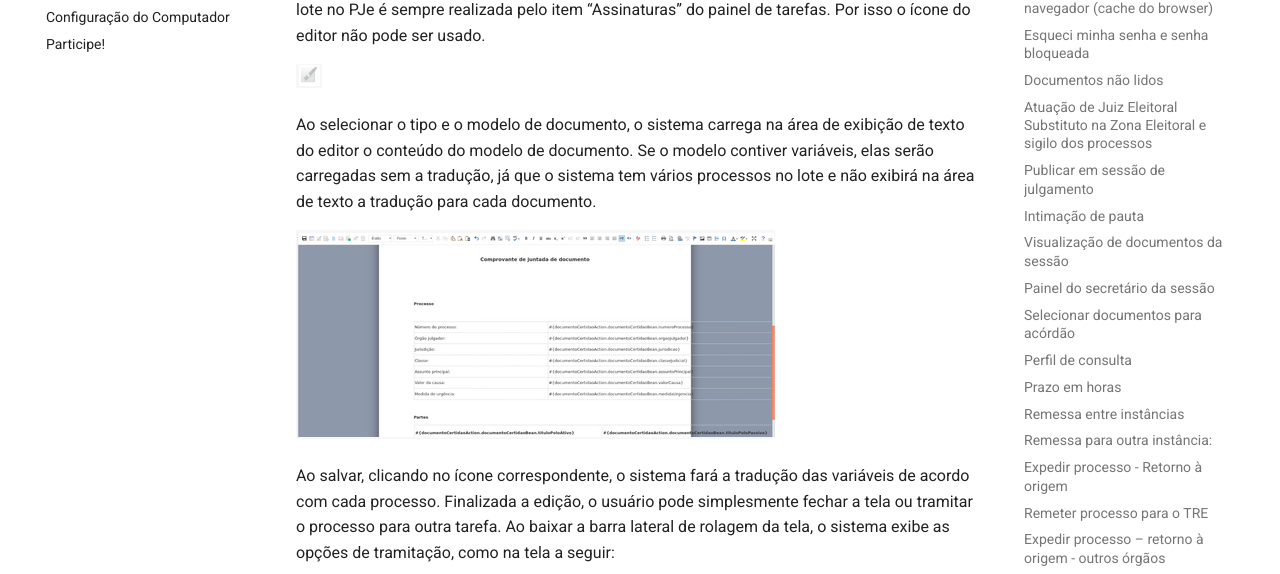
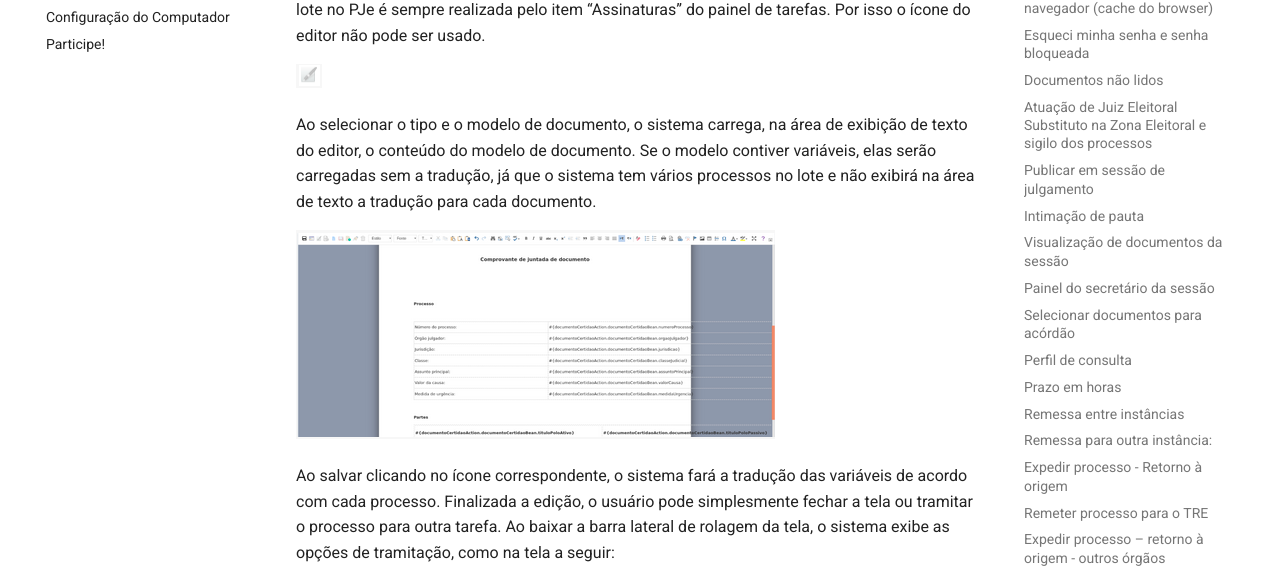
Before and after one commit to PJeJE/dicas_versao_1, an MkDocs documentation site: the page built from docs/dicas.md, in a window 1280 px wide and 900 px high, scrolled down 32878 px. Shown: the part 145-719 px from the top of the window. Built offline with MkDocs 1.6.1 and Material for MkDocs 9.7.7, drawn with Linux system fonts in a browser that asks for light colours; nearby versions of some CDN libraries; some of the changed text lies outside the part shown.

```diff
--- a/docs/dicas.md
+++ b/docs/dicas.md
@@ -777,13 +777,13 @@ A despeito de todas as viabilidades técnicas, recomenda-se a utilização da pr
 
 ## Minutar em lote
 
-As tarefas de construção de documentos  como minutar ato ou elaborar documentos, podem ser executadas individualmente ou em lote (mais de um processo por vez). Para construir documentos em lote, deve-se selecionar os processos de alguma tarefa onde a minuta em lote esteja habilitada (atualmente quase todas estão), por meio do campo de seleção disponível ao lado do cabeçalho do processo.
+As  tarefas  de  construção  de  documentos  como  minutar  ato  ou  elaborar documentos, podem ser executadas individualmente ou em lote (mais de um processo por vez). Para construir documentos em lote, deve-se selecionar os processos de alguma tarefa  onde  a minuta em lote esteja habilitada (atualmente quase todas estão), por meio do campo de seleção disponível ao lado do cabeçalho do processo.
 
 
 ![Campo de seleção](img/minutalote1.png)
 
 
-Pode-se também selecionar todos os processos da página por meio do campo de seleção que fica logo abaixo dos agrupadores de  PROCESSOS/ETIQUETAS.  Selecionando  essa opção, todos os processos daquela página serão incluídos no lote. Lembramos que o limite de processos por página é 30.
+Pode-se, também, selecionar todos os processos da página por meio do campo de seleção que fica logo abaixo dos agrupadores de PROCESSOS/ETIQUETAS.  Selecionando  essa opção, todos os processos daquela página serão incluídos no lote. Lembramos que o limite de processos por página é 30.
 
 
 ![Processos e Etiquetas](img/minutarlote2.png)
@@ -819,19 +819,19 @@ Perceba que o ícone de assinatura fica sempre desabilitado no minutar em lote.
 ![Ícone assinatura desabilitado](img/minutalote7.png)
 
 
-Ao selecionar o tipo e o modelo de documento, o sistema carrega na área de exibição de texto do editor  o  conteúdo do modelo de documento.  Se o  modelo contiver variáveis, elas serão carregadas sem a tradução, já que o sistema tem vários processos no lote e não exibirá na área de texto a tradução para cada documento.
+Ao selecionar o tipo e o modelo de documento, o sistema carrega, na área de exibição de texto do editor, o conteúdo do modelo de documento.  Se o  modelo contiver variáveis, elas serão carregadas sem a tradução, já que o sistema tem vários processos no lote e não exibirá na área de texto a tradução para cada documento.
 
 
 ![Variáveis não traduzidas](img/minutalote8.png)
 
 
-Ao salvar, clicando no ícone correspondente, o sistema fará a tradução das variáveis  de acordo com cada processo. Finalizada a edição, o usuário pode simplesmente fechar a tela ou tramitar o processo para outra tarefa. Ao baixar a barra lateral de rolagem da tela, o sistema exibe as opções de tramitação, como na tela a seguir:
+Ao salvar clicando no ícone correspondente, o sistema fará  a  tradução das variáveis  de acordo com cada processo. Finalizada a edição, o usuário pode simplesmente fechar a tela ou tramitar o processo para outra tarefa. Ao baixar a barra lateral de rolagem da tela, o sistema exibe as opções de tramitação, como na tela a seguir:
 
 
 ![Transições](img/minutalote9.png)
 
 
-Pode-se acionar o botão “Cancelar” e pode-se também alterar para quais tarefas cada processo irá a seguir, finalizando  a minuta por meio do acionamento do botão “Minutar e movimentar os processos”.
+Pode-se acionar o botão “Cancelar” e pode-se também alterar para quais tarefas cada processo irá a seguir, finalizando  a minuta por meio do acionamento do botão “Minutar  e movimentar os processos”.
 
 Se for acionado o botão “Minutar e movimentar os processos”, o sistema exibe um alerta para que o usuário saiba que os processos serão movimentados:
 
```
Also changed, not shown: other parts of docs/dicas.md (+11 -11 lines).
